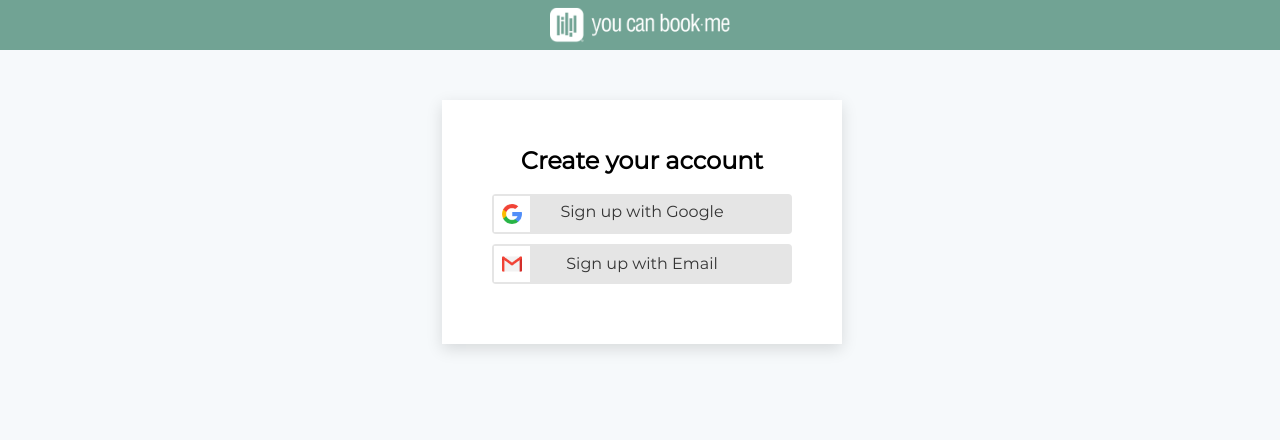
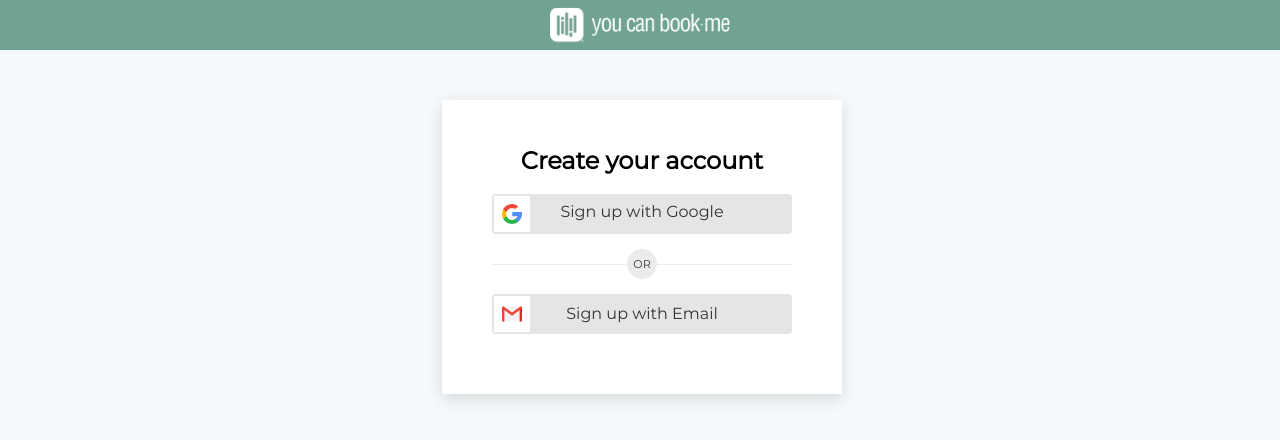
Before and after one commit to GenGerGen-lab/You-can-book-me, a React app: page /register in a window 1280 px wide. Shown: the top 440 px of the page. Built offline with nearby package versions, Linux system fonts and the light colour scheme.

Commit message:
Add form separator to registration page

```diff
--- a/src/pages/RegistrationPage/RegistrationPage.js
+++ b/src/pages/RegistrationPage/RegistrationPage.js
@@ -3,6 +3,7 @@
 import styled from 'styled-components';
 
 import { AppHeader } from '../../components/AppHeader';
+import { FormSeparator } from '../../components/FormSeparator';
 
 import Img from '../../shared/StyledButtonImage';
 import Fieldset from '../../shared/StyledFieldset';
@@ -55,6 +56,7 @@
             <Img src={IconGoogle} width="20px" alt="Иконка" />
             Sign up with Google
           </StyledButtonLink>
+          <FormSeparator />
 
           {this.state.isFormVisible ? (
             <form action="register" method="POST" onSubmit={this.onEmailSubmit}>
```
